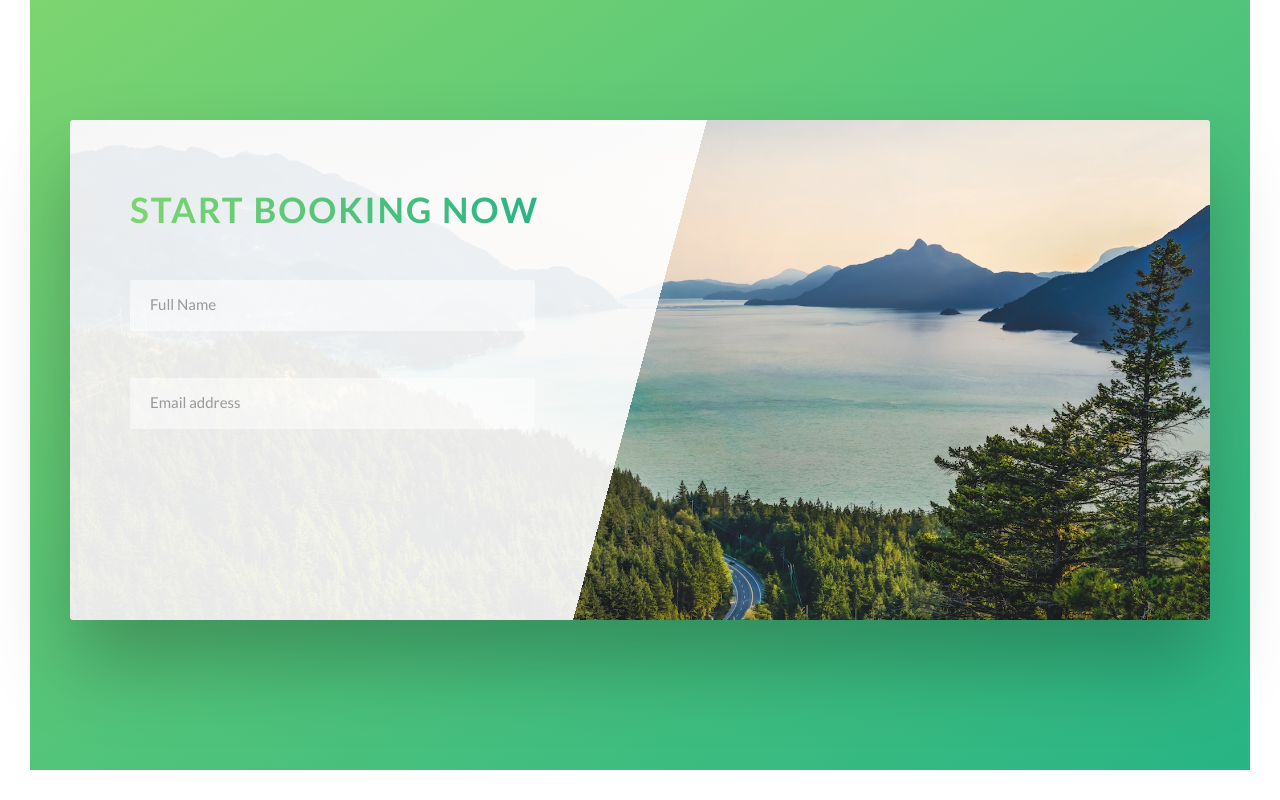
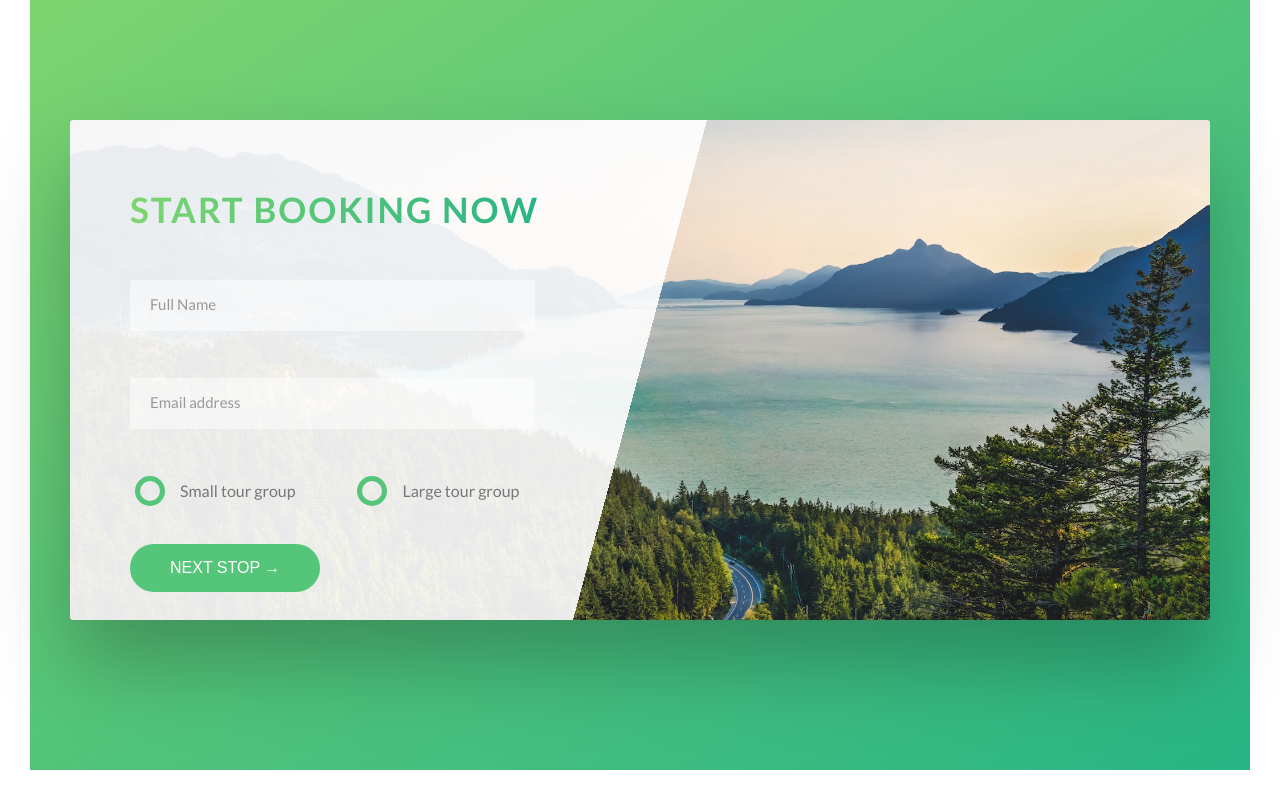
Before and after one commit to Benedict-Khamana/Advanced-CSS, a website: page 01-Natours-Project/index.html in a window 1280 px wide. Shown: the part 4512-5312 px from the top of the page. Drawn offline with Linux system fonts and the light colour scheme.

Commit message:
Building the Booking Section - Part 3

```diff
--- a/01-Natours-Project/index.html
+++ b/01-Natours-Project/index.html
@@ -271,6 +271,26 @@
 								<input type="email" class="form__input" placeholder="Email address" id="email" required>
 								<label for="email" class="form__label">Email address</label>
 							</div>
+
+							<div class="form__group u-margin-bottom-medium">
+								<div class="form__radio-group">
+									<input type="radio" class="form__radio-input" id="small" name="size">
+									<label for="small" class="form__radio-label">
+										<span class="form__radio-button"></span>
+										Small tour group
+									</label>
+								</div>
+								<div class="form__radio-group">
+									<input type="radio" class="form__radio-input" id="large" name="size">
+									<label for="large" class="form__radio-label">
+										<span class="form__radio-button"></span>
+										Large tour group
+									</label>
+								</div>
+							</div>
+							<div class="form__group">
+								<button class="btn btn--green">Next stop &rarr;</button>
+							</div>
 						</form>
 					</div>
 				</div>
--- a/01-Natours-Project/sass/abstracts/_mixins.scss
+++ b/01-Natours-Project/sass/abstracts/_mixins.scss
@@ -1,6 +1,6 @@
 @mixin clearfix {
 	&::after {
-		content: '';
+		content: "";
 		display: table;
 		clear: both;
 	}
--- a/01-Natours-Project/sass/base/_utilities.scss
+++ b/01-Natours-Project/sass/base/_utilities.scss
@@ -1,23 +1,23 @@
 .u-center-text {
-	text-align: center;
+	text-align: center !important;
 }
 
 .u-margin-bottom-small {
-	margin-bottom: 2rem;
+	margin-bottom: 2rem !important;
 }
 
 .u-margin-bottom-medium {
-	margin-bottom: 4rem;
+	margin-bottom: 4rem !important;
 }
 
 .u-margin-bottom-big {
-	margin-bottom: 8rem;
+	margin-bottom: 8rem !important;
 }
 
 .u-margin-top-big {
-	margin-top: 8rem;
+	margin-top: 8rem !important;
 }
 
 .u-margin-top-huge {
-	margin-top: 10rem;
+	margin-top: 10rem !important;
 }
--- a/01-Natours-Project/sass/components/_button.scss
+++ b/01-Natours-Project/sass/components/_button.scss
@@ -1,5 +1,5 @@
 .btn {
-
+	&,
 	&:link,
 	&:visited {
 		text-decoration: none;
@@ -11,6 +11,10 @@
 		border-radius: 10rem;
 		position: relative;
 		font-size: $default-font-size;
+
+		// Change for the <button> element
+		border: none;
+		cursor: pointer;
 	}
 
 	&:hover {
@@ -23,13 +27,15 @@
 		}
 	}
 
-	&:active {
+	&:active,
+	&:focus {
+		outline: none;
 		transform: translateY(-.1rem);
 		box-shadow: 0 .5rem 1rem rgba(0, 0, 0, .2);
 	}
 
 	&::after {
-		content: '';
+		content: "";
 		display: inline-block;
 		width: 100%;
 		height: 100%;
@@ -48,10 +54,6 @@
 		&::after {
 			background-color: $color-white;
 		}
-		&:focus {
-			outline: none;
-			border: 3px solid lighten($color-primary, 10%);
-		}
 	}
 
 	&--green {
@@ -60,11 +62,6 @@
 
 		&::after {
 			background-color: $color-primary;
-		}
-
-		&:focus {
-			outline: none;
-			border: 3px solid darken($color-primary, 10%);
 		}
 	}
 
--- a/01-Natours-Project/sass/components/_form.scss
+++ b/01-Natours-Project/sass/components/_form.scss
@@ -47,4 +47,46 @@
 		visibility: hidden;
 		transform: translateY(-4rem);
 	}
+
+	&__radio-group {
+		width: 49%;
+		display: inline-block;
+	}
+
+	&__radio-input {
+		display: none;
+	}
+	&__radio-label {
+		font-size: $default-font-size;
+		cursor: pointer;
+		position: relative;
+		padding-left: 5rem;
+	}
+
+	&__radio-button {
+		height: 3rem;
+		width: 3rem;
+		border: 5px solid $color-primary;
+		border-radius: 50%;
+		display: inline-block;
+		position: absolute;
+		top: -.5rem;
+		left: .5rem;
+		&::after {
+			content: "";
+			width: 1.3rem;
+			height: 1.3rem;
+			background-color: $color-primary;
+			border-radius: 50%;
+			position: absolute;
+			top: 50%;
+			left: 50%;
+			transform: translate(-50%, -50%);
+			opacity: 0;
+			transition: opacity .3s ease-in-out;
+		}
+	}
+	&__radio-input:checked ~ &__radio-label &__radio-button::after {
+		opacity: 1;
+	}
 }
```
Also changed, not shown: 01-Natours-Project/css/style.css.
